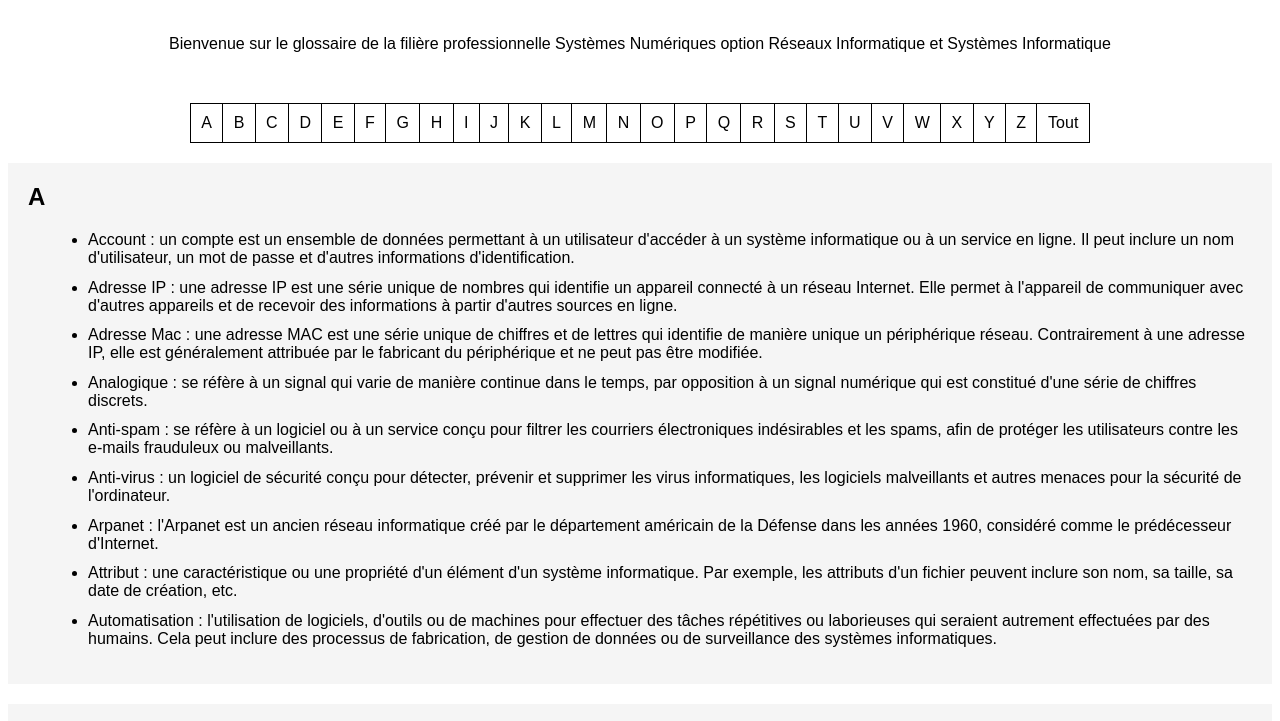
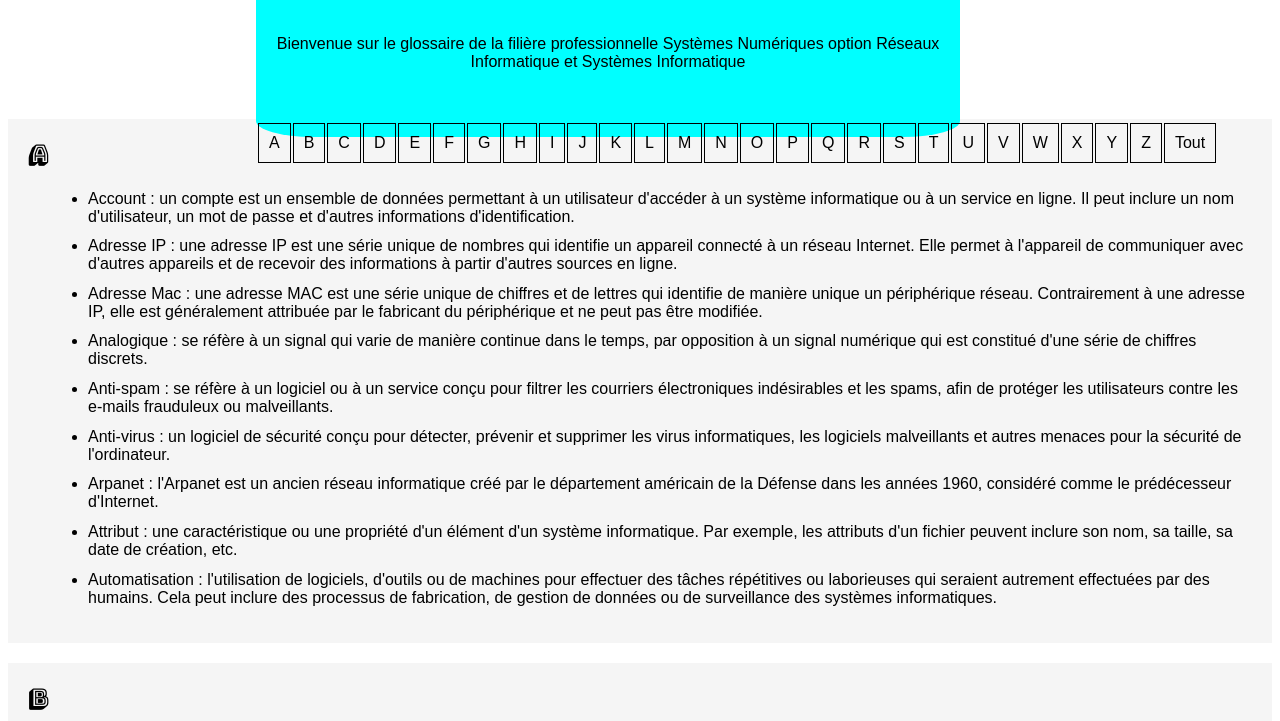
Before and after one commit to SpiderSnakes/Glossaire-des-SN-RISC, a plain HTML site: page index.html in a window 1280 px wide. Shown: the part 63-784 px from the top of the page. Drawn offline with Linux system fonts and the light colour scheme.

Commit message:
Update stylesheet.css

```diff
--- a/stylesheet.css
+++ b/stylesheet.css
@@ -1,6 +1,43 @@
+@import url('https://fonts.googleapis.com/css2?family=Bungee+Shade&display=swap');
+
 /* Applique une police de caractères personnalisée à l'ensemble de la page */
 body {
   font-family: Arial, sans-serif;
+  padding-top: 12%;
+  /* ajustez la valeur en fonction de la hauteur de votre barre de navigation */
+}
+
+.sticky {
+  position: fixed;
+  top: 0%;
+  left: 20%;
+  right: 20%;
+  width: 55%;
+  height: 25%;
+  background-color: cyan;
+  opacity: 100%;
+  text-align: center;
+  border-bottom-right-radius: 8%;
+  border-bottom-left-radius: 8%;
+}
+
+/* Ajoute une marge supérieure et inférieure aux paragraphes d'introduction */
+.Intro {
+  margin-top: 50px;
+  margin-bottom: 50px;
+}
+
+.Table td {
+  border: 1px solid black;
+  padding: 10px;
+  text-align: center;
+  color: black;
+}
+
+/* Donne un style différent aux liens de la table des matières */
+.Table td a {
+  color: black;
+  text-decoration: none;
 }
 
 /* Centre le titre principal */
@@ -8,24 +45,9 @@ h1 {
   text-align: center;
 }
 
-/* Ajoute une marge supérieure et inférieure aux paragraphes d'introduction */
-.Intro {
-  margin-top: 50px;
-  margin-bottom: 50px;
-  text-align: center;
-}
+h2 {
+  font-family: 'Bungee Shade', cursive;
 
-/* Donne une apparence de tableau plus claire */
-.Table table {
-  border-collapse: collapse;
-  width: 900px;
-  margin: 0 auto;
-}
-
-.Table td {
-  border: 1px solid black;
-  padding: 10px;
-  text-align: center;
 }
 
 /* Ajoute un fond et une marge autour des sections */
@@ -35,12 +57,6 @@ section {
   margin: 20px 0;
 }
 
-/* Donne une apparence de liste plus claire */
-ul {
-  list-style-type: disc;
-  margin-left: 20px;
-}
-
 /* Donne un style différent aux titres de section */
 section h2 {
   font-size: 24px;
@@ -48,17 +64,12 @@ section h2 {
   margin-bottom: 20px;
 }
 
-/* Donne un style différent aux liens de la table des matières */
-.Table td a {
-  color: black;
-  text-decoration: none;
+/* Donne une apparence de liste plus claire */
+ul {
+  list-style-type: disc;
+  margin-left: 20px;
 }
 
-/* Ajoute un effet de survol aux liens de la table des matières */
-.Table td a:hover {
-  background-color: #f5f5f5;
-}
-
-li{
+li {
   margin-bottom: 1%;
 }
```
